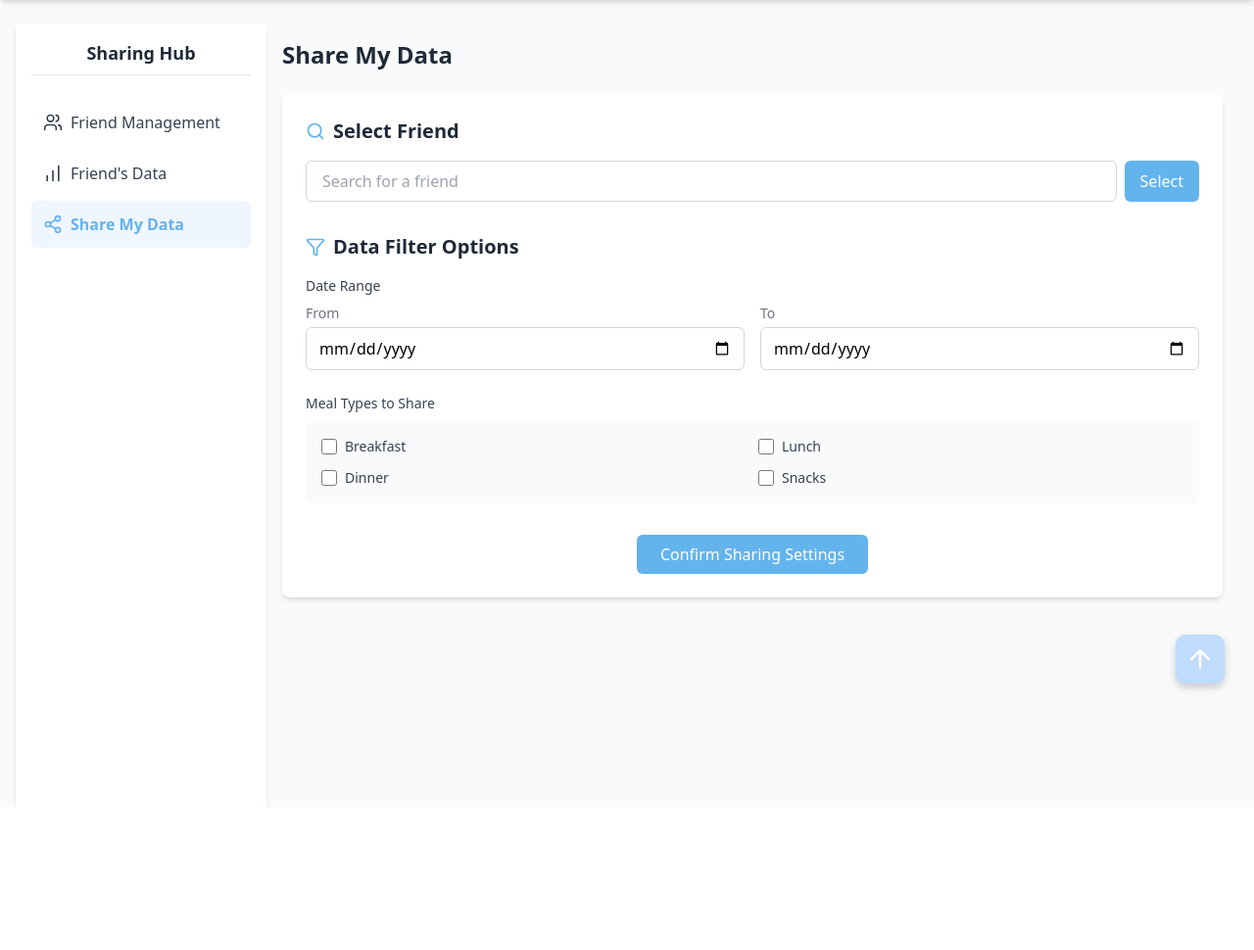
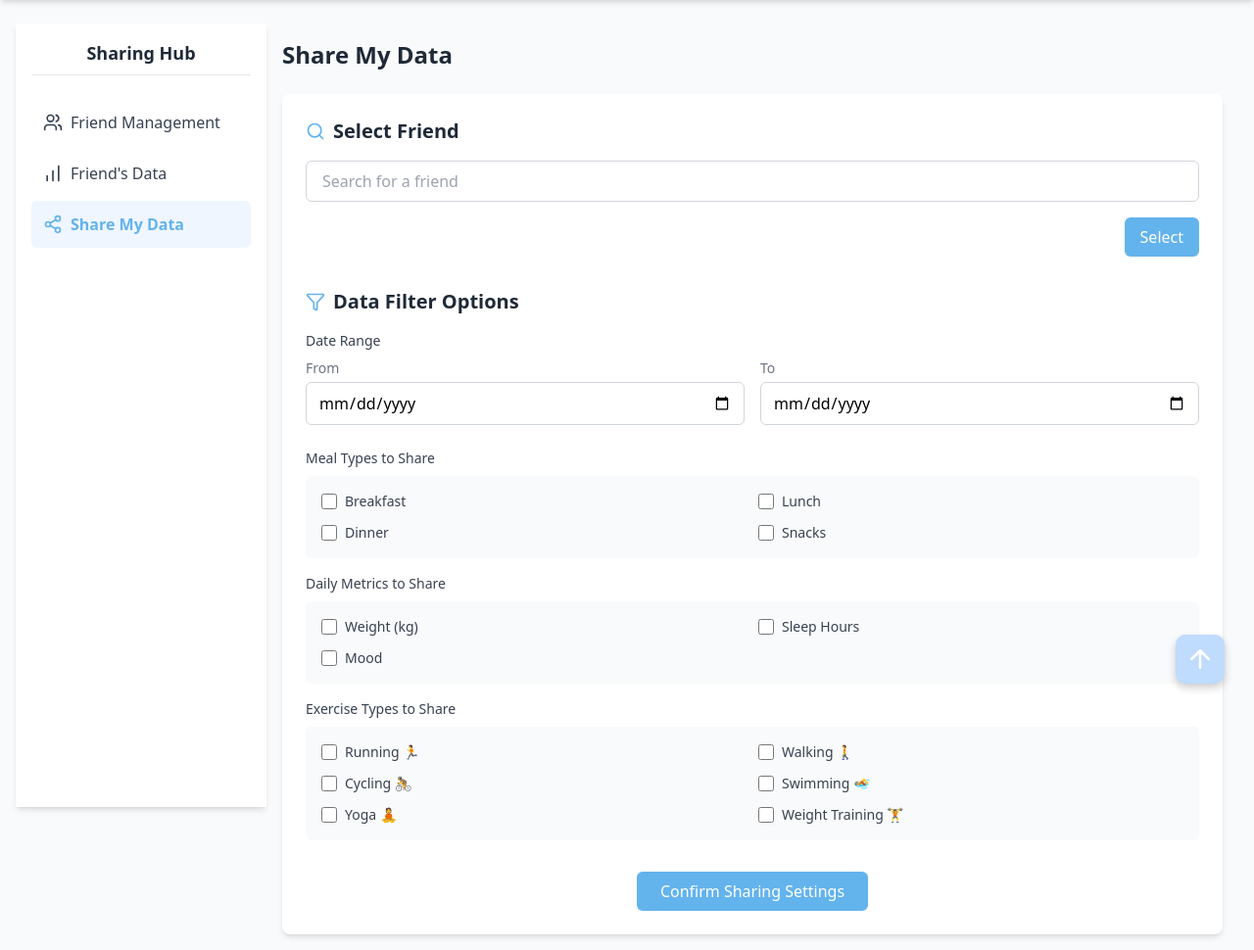
Before and after one commit to survivzhang/webTeam51, a Flask app: page /sharing in a window 1280 px wide, after a click on "Share My Data". Shown: the part 72-1042 px from the top of the page at 98% size. Before the commit the page ends 896 px from the top, so only its background shows below. Run offline with Flask 3, Linux system fonts and the light colour scheme; a user stored in the database is signed in; some libraries are stand-ins or nearby versions.

Commit message:
Enhance sharing.html template by adding daily metrics and exercise types sharing options. Improved friend selection UI with a dedicated section for displaying selected friends and integrated functionality for removing selected friends. Updated JavaScript to manage friend selection and sharing button states effectively.

```diff
--- a/app/templates/sharing.html
+++ b/app/templates/sharing.html
@@ -112,9 +112,10 @@
                         <div id="data-friends-list" class="h-96 overflow-y-auto pr-2 border rounded-md">
                             {% if friends %}
                             {% for friend in friends %}
-                            <div class="p-3 bg-gray-50 border-b rounded-md flex items-center cursor-pointer data-friend-item" data-friend-id="{{ friend.id }}">
-                                <i data-lucide="user" class="w-4 h-4 mr-2 text-cal-blue"></i>
-                                <span>{{ friend.username }}</span>
+                            <div class="p-3 border-b flex items-center cursor-pointer data-friend-item" data-friend-id="{{ friend.id }}">
+                                <i data-lucide="user" class="w-4 h-4 mr-2 text-cal-blue flex-shrink-0"></i>
+                                <span class="truncate">{{ friend.username }}</span>
+                                <div class="border-t border-gray-200 mt-2 w-full"></div>
                             </div>
                             {% endfor %}
                             {% else %}
@@ -152,10 +153,18 @@
                         Select Friend
                     </h2>
 
-                    <div class="mb-4 flex items-stretch gap-2">
+                    <div class="mb-4">
                         <div class="relative flex-1">
                             <input type="text" id="share-friend-search" class="w-full px-4 py-2 border border-gray-300 rounded-md focus:ring-cal-blue focus:border-cal-blue" placeholder="Search for a friend">
+                            <div id="selected-friend" class="hidden mt-2 p-2 flex items-center">
+                                <span class="font-medium"></span>
+                                <button type="button" class="text-gray-500 hover:text-red-500 ml-1" id="remove-selected-friend">
+                                    <i data-lucide="x" class="w-4 h-4"></i>
+                                </button>
+                            </div>
                         </div>
+                    </div>
+                    <div class="flex justify-end">
                         <button id="select-friend-btn" class="bg-cal-blue text-white px-4 py-2 rounded-md hover:bg-cal-blue-dark transition duration-200">
                             Select
                         </button>
@@ -201,6 +210,56 @@
                             <div class="flex items-center">
                                 <input type="checkbox" id="meal-type-4" value="4" class="meal-type-checkbox h-4 w-4 text-cal-blue focus:ring-cal-blue">
                                 <label for="meal-type-4" class="ml-2 text-sm text-gray-700">Snacks</label>
+                            </div>
+                        </div>
+                    </div>
+
+                    <!-- Daily Metrics to Share -->
+                    <div class="mb-4">
+                        <label class="block text-sm font-medium text-gray-700 mb-2">Daily Metrics to Share</label>
+                        <div class="grid grid-cols-2 gap-3 p-4 bg-gray-50 rounded-md">
+                            <div class="flex items-center">
+                                <input type="checkbox" id="share-weight" value="weight" class="metrics-checkbox h-4 w-4 text-cal-blue focus:ring-cal-blue">
+                                <label for="share-weight" class="ml-2 text-sm text-gray-700">Weight (kg)</label>
+                            </div>
+                            <div class="flex items-center">
+                                <input type="checkbox" id="share-sleep" value="sleep" class="metrics-checkbox h-4 w-4 text-cal-blue focus:ring-cal-blue">
+                                <label for="share-sleep" class="ml-2 text-sm text-gray-700">Sleep Hours</label>
+                            </div>
+                            <div class="flex items-center">
+                                <input type="checkbox" id="share-mood" value="mood" class="metrics-checkbox h-4 w-4 text-cal-blue focus:ring-cal-blue">
+                                <label for="share-mood" class="ml-2 text-sm text-gray-700">Mood</label>
+                            </div>
+                        </div>
+                    </div>
+
+                    <!-- Exercise Types to Share -->
+                    <div class="mb-4">
+                        <label class="block text-sm font-medium text-gray-700 mb-2">Exercise Types to Share</label>
+                        <div class="grid grid-cols-2 gap-3 p-4 bg-gray-50 rounded-md">
+                            <div class="flex items-center">
+                                <input type="checkbox" id="exercise-running" value="running" class="exercise-type-checkbox h-4 w-4 text-cal-blue focus:ring-cal-blue">
+                                <label for="exercise-running" class="ml-2 text-sm text-gray-700">Running 🏃</label>
+                            </div>
+                            <div class="flex items-center">
+                                <input type="checkbox" id="exercise-walking" value="walking" class="exercise-type-checkbox h-4 w-4 text-cal-blue focus:ring-cal-blue">
+                                <label for="exercise-walking" class="ml-2 text-sm text-gray-700">Walking 🚶</label>
+                            </div>
+                            <div class="flex items-center">
+                                <input type="checkbox" id="exercise-cycling" value="cycling" class="exercise-type-checkbox h-4 w-4 text-cal-blue focus:ring-cal-blue">
+                                <label for="exercise-cycling" class="ml-2 text-sm text-gray-700">Cycling 🚴</label>
+                            </div>
+                            <div class="flex items-center">
+                                <input type="checkbox" id="exercise-swimming" value="swimming" class="exercise-type-checkbox h-4 w-4 text-cal-blue focus:ring-cal-blue">
+                                <label for="exercise-swimming" class="ml-2 text-sm text-gray-700">Swimming 🏊</label>
+                            </div>
+                            <div class="flex items-center">
+                                <input type="checkbox" id="exercise-yoga" value="yoga" class="exercise-type-checkbox h-4 w-4 text-cal-blue focus:ring-cal-blue">
+                                <label for="exercise-yoga" class="ml-2 text-sm text-gray-700">Yoga 🧘</label>
+                            </div>
+                            <div class="flex items-center">
+                                <input type="checkbox" id="exercise-weights" value="weights" class="exercise-type-checkbox h-4 w-4 text-cal-blue focus:ring-cal-blue">
+                                <label for="exercise-weights" class="ml-2 text-sm text-gray-700">Weight Training 🏋️</label>
                             </div>
                         </div>
                     </div>
@@ -362,56 +421,15 @@
     let selectedShareUserId = null;
 
     shareFriendSearch.addEventListener('input', () => {
-        const query = shareFriendSearch.value.trim();
+        // Clear any previous selection
+        selectedShareUserId = null;
+        const selectedFriendDiv = document.getElementById('selected-friend');
+        selectedFriendDiv.classList.add('hidden');
 
-        if (query === '') {
-            return;
-        }
-
-        console.log(`Searching for sharing friends: keyword=${query}`);
-
-        fetch(`/api/users/search?q=${encodeURIComponent(query)}`, {
-            method: 'GET',
-            headers: {
-                'Accept': 'application/json'
-            }
-        })
-        .then(response => {
-            console.log('Response status:', response.status);
-            console.log('Response headers:', [...response.headers.entries()]);
-
-            // Try to parse JSON response regardless of success or failure
-            return response.json().then(data => ({
-                status: response.status,
-                data: data
-            }))
-            .catch(err => {
-                // If JSON parsing fails, return error information
-                console.error('JSON parsing error:', err);
-                return {
-                    status: response.status,
-                    data: { users: [], error: 'Server returned a non-JSON format response' }
-                };
-            });
-        })
-        .then(result => {
-            console.log('Response data:', result);
-
-            if (result.status >= 200 && result.status < 300 && result.data.users.length > 0) {
-                // Automatically select the first matching user
-                const user = result.data.users[0];
-                shareFriendSearch.value = user.username;
-                selectedShareUserId = user.id;
-
-                // Enable sharing button
-                const saveButton = document.getElementById('save-sharing-settings');
-                saveButton.removeAttribute('disabled');
-                saveButton.classList.remove('opacity-50', 'cursor-not-allowed');
-            }
-        })
-        .catch(error => {
-            console.error('Error while searching for users:', error);
-        });
+        // Disable sharing button
+        const saveButton = document.getElementById('save-sharing-settings');
+        saveButton.setAttribute('disabled', '');
+        saveButton.classList.add('opacity-50', 'cursor-not-allowed');
     });
 
     // Select friend button
@@ -456,15 +474,17 @@
                 if (result.data.users && result.data.users.length > 0) {
                     // Select the first matching user
                     const user = result.data.users[0];
-                    shareFriendSearch.value = user.username;
                     selectedShareUserId = user.id;
+
+                    // Show selected friend
+                    const selectedFriendDiv = document.getElementById('selected-friend');
+                    selectedFriendDiv.querySelector('span').textContent = user.username;
+                    selectedFriendDiv.classList.remove('hidden');
 
                     // Enable sharing button
                     const saveButton = document.getElementById('save-sharing-settings');
                     saveButton.removeAttribute('disabled');
                     saveButton.classList.remove('opacity-50', 'cursor-not-allowed');
-
-                    alert(`Friend ${user.username} selected for data sharing`);
                 } else {
                     alert('No matching users found');
                 }
@@ -476,6 +496,19 @@
             console.error('Network error while searching for users:', error);
             alert('Network error occurred while searching for users, please try again later');
         });
+    });
+
+    // Remove selected friend
+    document.getElementById('remove-selected-friend').addEventListener('click', function() {
+        const selectedFriendDiv = document.getElementById('selected-friend');
+        selectedFriendDiv.classList.add('hidden');
+        shareFriendSearch.value = '';
+        selectedShareUserId = null;
+
+        // Disable sharing button
+        const saveButton = document.getElementById('save-sharing-settings');
+        saveButton.setAttribute('disabled', '');
+        saveButton.classList.add('opacity-50', 'cursor-not-allowed');
     });
 
     // Hide search results when clicking outside
```
